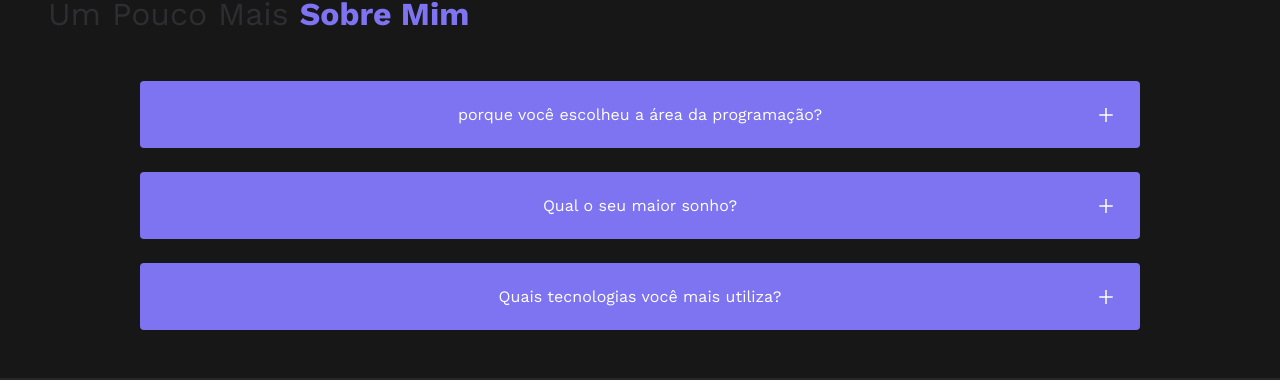
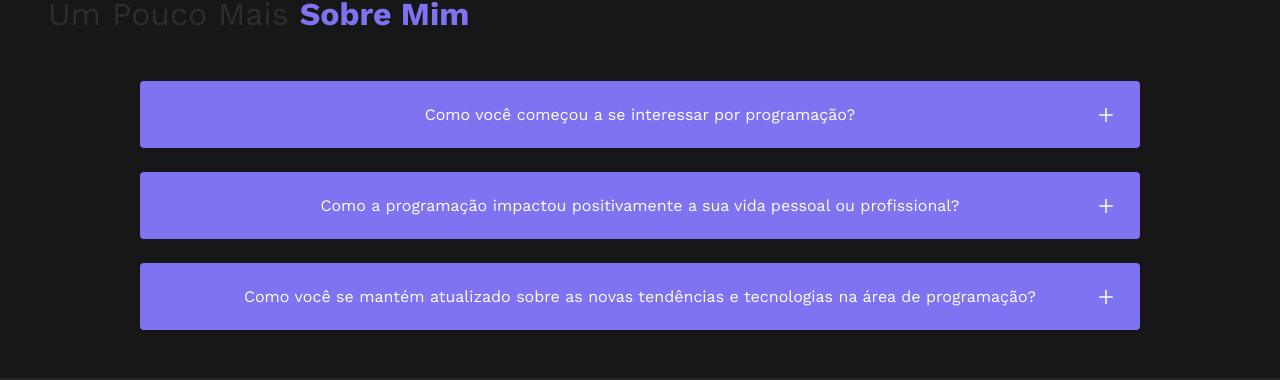
Before and after one commit to rogeritael/portfolio, a React (Vite) app: page / in a window 1280 px wide. Shown: the part 2468-2848 px from the top of the page. Built offline with nearby package versions, Linux system fonts and the light colour scheme.

Commit message:
adicionando os textos da seção de Perguntas e Respostas

```diff
--- a/src/components/lg/FAQ/index.tsx
+++ b/src/components/lg/FAQ/index.tsx
@@ -1,6 +1,8 @@
 import { Accordion } from "../../md/Accordion";
 import { Title } from "../../sm/Title";
 import { StyledSection } from "./styles";
+
+import { QA } from "../../../mocks/Q&A";
 
 export function FAQ(){
     return (
@@ -10,18 +12,12 @@ export function FAQ(){
                 emphasis="Sobre Mim"
             />
             <div className="FAQ_container">
-                <Accordion
-                    question="porque você escolheu a área da programação?"
-                    response=""
-                />
-                <Accordion
-                    question="Qual o seu maior sonho?"
-                    response=""
-                />
-                <Accordion
-                    question="Quais tecnologias você mais utiliza?"
-                    response=""
-                />
+                {QA.map((question) => (
+                    <Accordion
+                        question={question.question}
+                        response={question.answer}
+                    />
+                ))}
             </div>
         </StyledSection>
     )
--- a/src/components/md/Accordion/index.tsx
+++ b/src/components/md/Accordion/index.tsx
@@ -21,7 +21,7 @@ export function Accordion({ question, response }: AccordionProps){
                 <AiOutlinePlus />
             </button>
             <div className={isResponseOpen ? 'response' : 'closed response'}>
-                <p>Resposta... { response }</p>
+                <p>{ response }</p>
             </div>
         </StyledDiv>
     )
--- /dev/null
+++ b/src/mocks/Q&A.ts
@@ -0,0 +1,11 @@
+export const QA =[{
+    question: 'Como você começou a se interessar por programação?',
+    answer: 'Tive contato com tecnologia ainda na infância, mas foi só quando entrei na faculdade de Análise e Desenvolvimento de Sistemas, por curiosidade, que decidi seguir na programação como uma carreira. A partir daí passei a investir em treinamentos pagos a fim de acelerar o meu desenvolvimento na área.'
+},{
+    question: 'Como a programação impactou positivamente a sua vida pessoal ou profissional?',
+    answer: `Para aprender a programar você precisa de insistência e resiliência de se saber que por mais que você não veja a solução para um determinado problema no momento, essa solução existe, e se você tiver paciência de pesquisar, vai ser capaz de resolvê-lo. A programação me ensinou a não desistir fácilmente ao enfrentar um obstáculo.`
+},{
+    question: 'Como você se mantém atualizado sobre as novas tendências e tecnologias na área de programação?',
+    answer: `Acredito que colocar dinheiro em conhecimento nunca é um gasto, mas sim, investimento. Por isso, sempre que tenho a necessidade de aprender algo novo com um conteúdo mais denso e completo, busco por treinamentos que
+    possam me ensinar essa nova habilidade me poupando tempo de buscar informações de forma gratuita e não linear. Porém, é importante saber usar outras ferramentas, como a documentação oficial e conteúdos gratuitos.`
+}]
```
